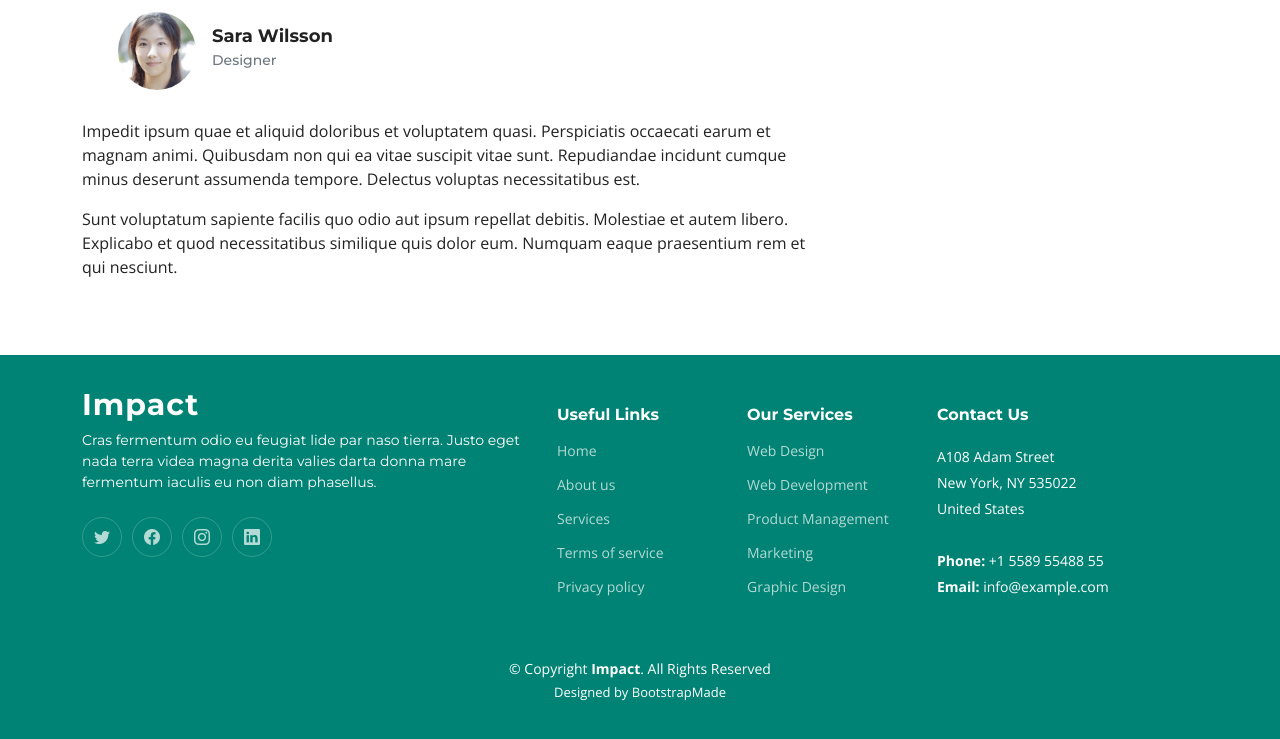
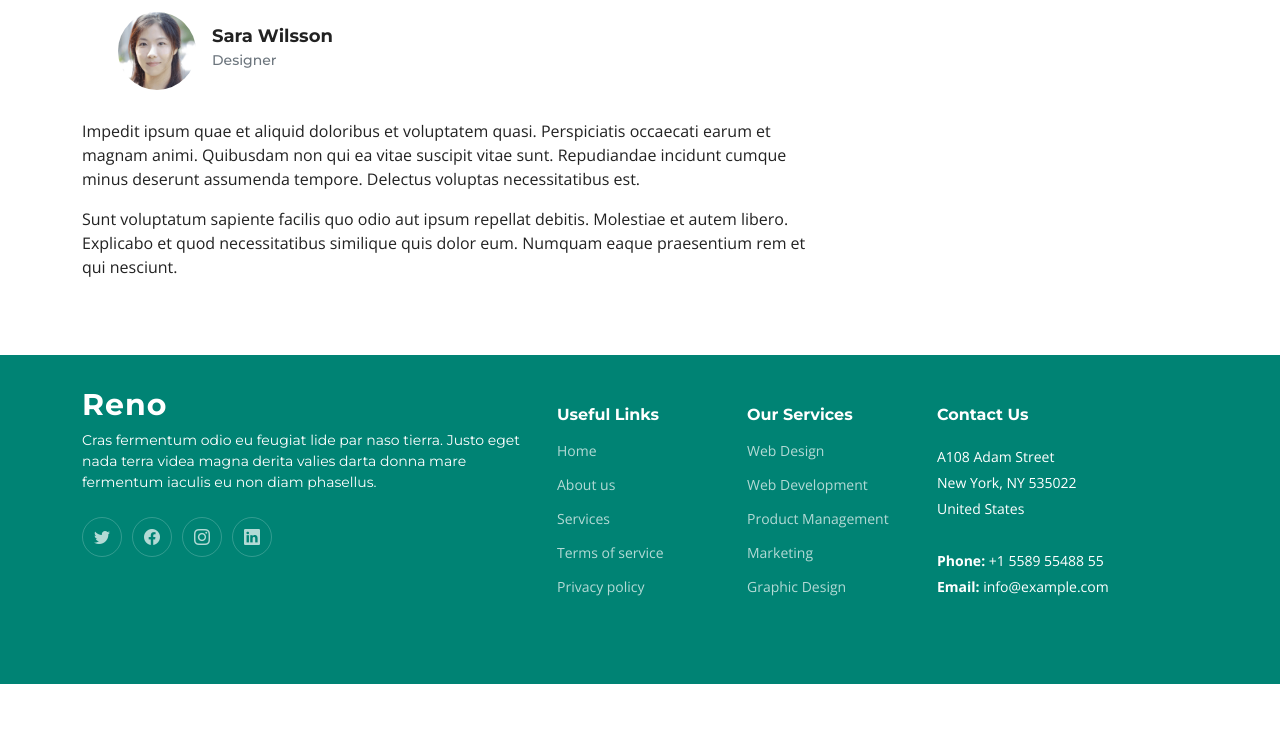
Before and after one commit to rexhector/reno-app, a plain HTML site: page portfolio-details.html in a window 1280 px wide. Shown: the part 1795-2534 px from the top of the page. After the commit the page ends 2479 px from the top, so only its background shows below. Drawn offline with nearby package versions, Linux system fonts and the light colour scheme.

Commit message:
making edits

```diff
--- a/portfolio-details.html
+++ b/portfolio-details.html
@@ -61,7 +61,7 @@
       <a href="index.html" class="logo d-flex align-items-center">
         <!-- Uncomment the line below if you also wish to use an image logo -->
         <!-- <img src="assets/img/logo.png" alt=""> -->
-        <h1>Impact<span>.</span></h1>
+        <h1>Reno<span>.</span></h1>
       </a>
       <nav id="navbar" class="navbar">
         <ul>
@@ -217,7 +217,7 @@
       <div class="row gy-4">
         <div class="col-lg-5 col-md-12 footer-info">
           <a href="index.html" class="logo d-flex align-items-center">
-            <span>Impact</span>
+            <span>Reno</span>
           </a>
           <p>Cras fermentum odio eu feugiat lide par naso tierra. Justo eget nada terra videa magna derita valies darta donna mare fermentum iaculis eu non diam phasellus.</p>
           <div class="social-links d-flex mt-4">
@@ -265,18 +265,6 @@
       </div>
     </div>
 
-    <div class="container mt-4">
-      <div class="copyright">
-        &copy; Copyright <strong><span>Impact</span></strong>. All Rights Reserved
-      </div>
-      <div class="credits">
-        <!-- All the links in the footer should remain intact. -->
-        <!-- You can delete the links only if you purchased the pro version. -->
-        <!-- Licensing information: https://bootstrapmade.com/license/ -->
-        <!-- Purchase the pro version with working PHP/AJAX contact form: https://bootstrapmade.com/impact-bootstrap-business-website-template/ -->
-        Designed by <a href="https://bootstrapmade.com/">BootstrapMade</a>
-      </div>
-    </div>
 
   </footer><!-- End Footer -->
   <!-- End Footer -->
```
Also changed, not shown: blog-details.html (+1 -1 lines), blog.html (+3 -14 lines), index.html (+2 -2 lines).
